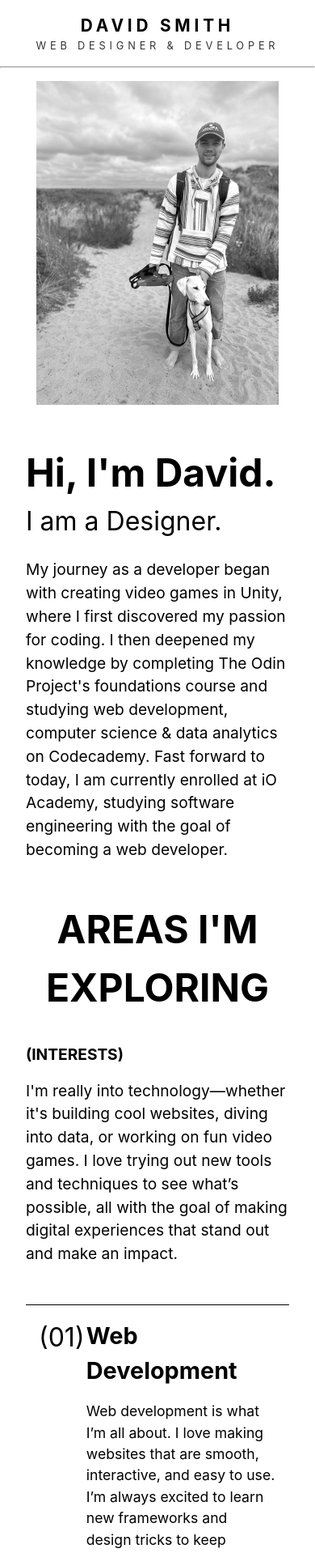
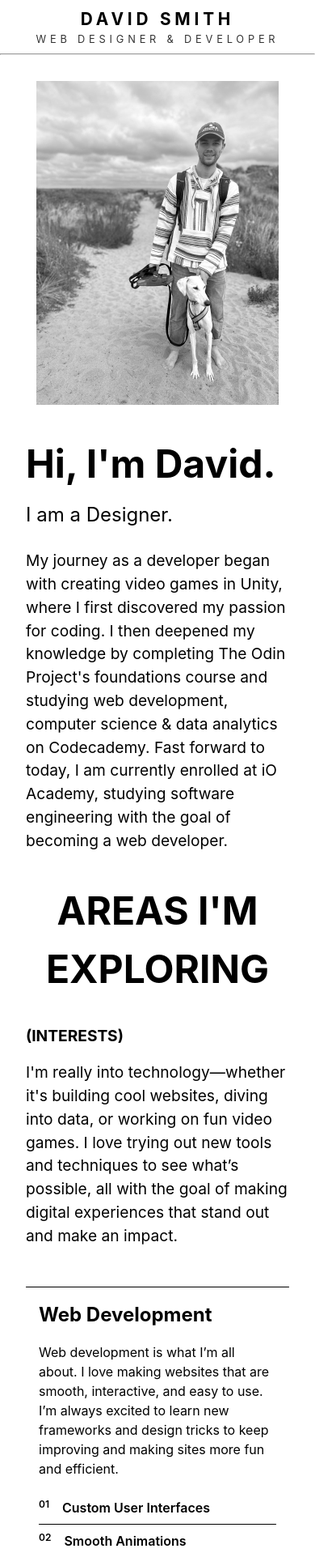
Before and after one commit to BigDaveCoding/react-practice, a React (Vite) app in the folder my-first-react-project/: page / in a window 390 px wide. Shown: the top 1918 px of the page at 81% size. Built offline with nearby package versions, Linux system fonts and the light colour scheme.

Commit message:
styling complete for media query max-width: 425px

```diff
--- a/my-first-react-project/src/index.css
+++ b/my-first-react-project/src/index.css
@@ -651,6 +651,18 @@ footer i {
 
 @media screen and (max-width: 425px) {
 
+  .header_grid {
+    padding: 0.5rem 0.5rem;
+  }
+
+  .hero_content {
+    margin: 2.3rem 0;
+  }
+
+  .hero_statement span {
+    font-size: 1.5rem;
+  }
+
   .services_title {
     font-size: 3rem;
   }
@@ -659,4 +671,29 @@ footer i {
     font-size: 1.8rem;
   }
 
+  .s_grid_column_one {
+    display: none;
+  }
+
+  .services_grid {
+    grid-template-columns: 1fr;
+
+  }
+
+  .service h4 {
+    font-size: 1.5rem;
+  }
+
+  .service p, .service ul li {
+    font-size: 1rem;
+  }
+
+  .contact_form_grid {
+    grid-template-columns: 1fr;
+  }
+
+  .contact_form_item{
+    grid-column: span 2;
+  }
+
 }
```
